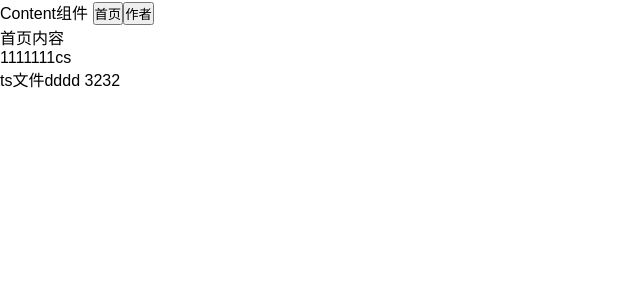
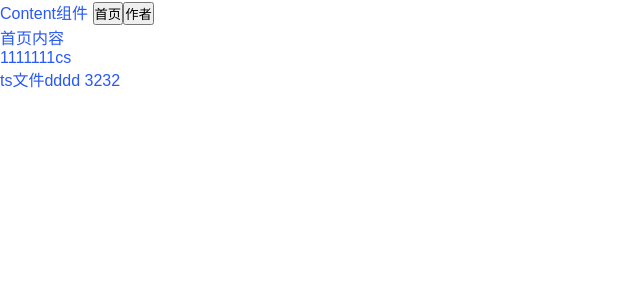
Before and after one commit to shufan100/Vue3.2-ts-vite-antdV, a Vue app: page /#/home in a window 1280 px wide. Shown: the top 300 px of the page, without its empty margins (0-640 px from the left). Built offline with nearby package versions, Linux system fonts and the light colour scheme.

Commit message:
引用ts文件警告处理

```diff
--- a/src/views/layout/content.vue
+++ b/src/views/layout/content.vue
@@ -16,6 +16,9 @@ const goRouter = (name: string): void => {
 </script>
 
 <style lang="less" scoped>
+.Content {
+  color: @primary-color;
+}
 // @import "xxx";
 // @import url(xxx);
 </style>
--- a/vite.config.ts
+++ b/vite.config.ts
@@ -73,7 +73,7 @@ export default defineConfig(({ command, mode }: ConfigEnv): UserConfig => {
       preprocessorOptions: {
         less: {
           javascriptEnabled: true,
-          // 全局变量样式 使用：@primary-color
+          // 配置全局变量样式 使用：@primary-color
           modifyVars: {
             'primary-color': "#2858f8",
             'success-color': '#55D187', //  Success color
```
